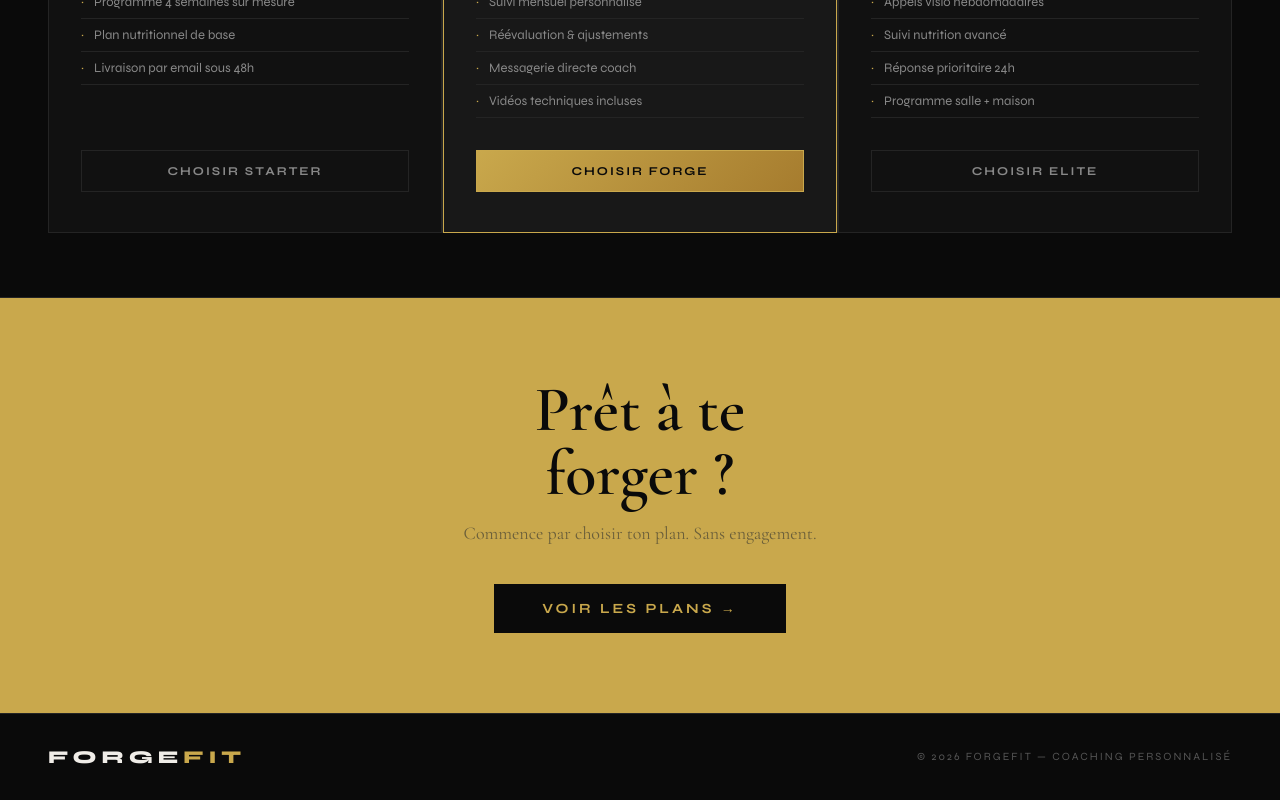
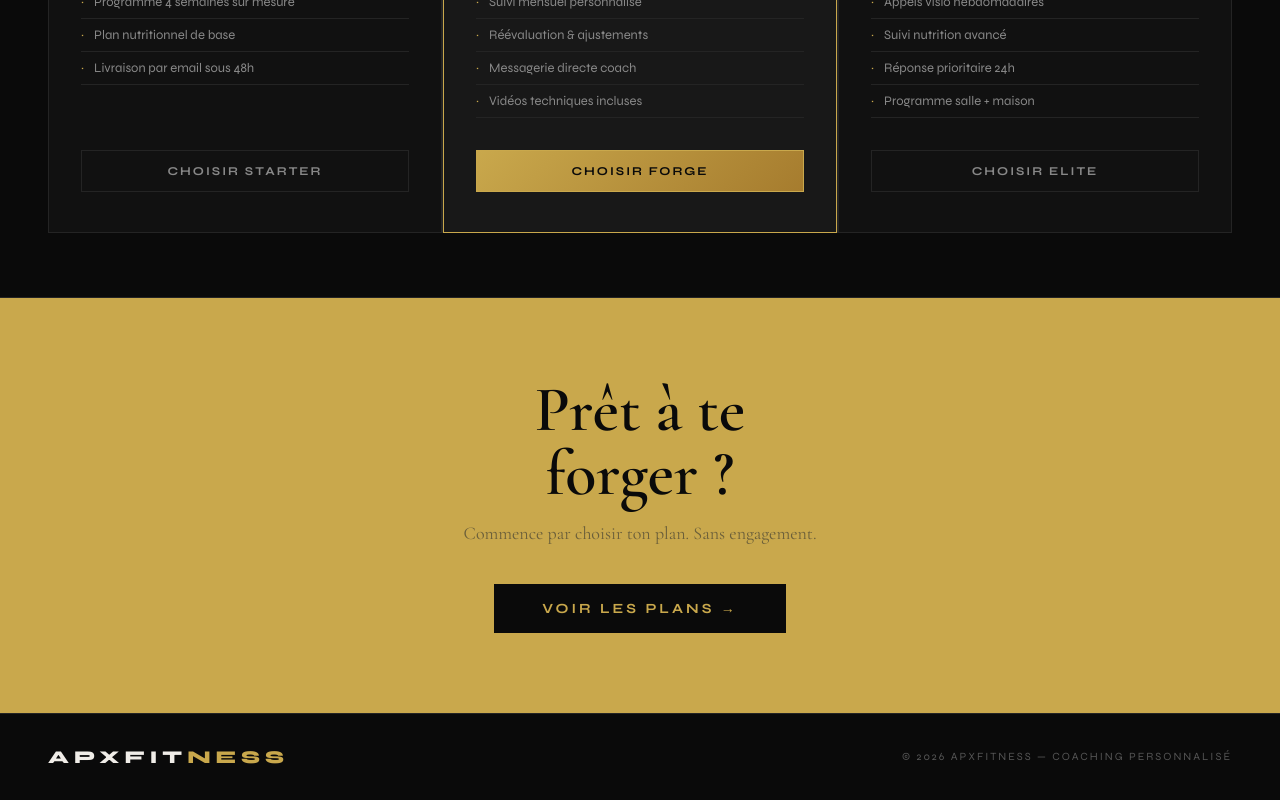
Before and after one commit to levaqueangel/forgefit, a Next.js app in the folder forgefit/: page / in a window 1280 px wide. Shown: the part 1852-2652 px from the top of the page. Built offline with nearby package versions, Linux system fonts and the light colour scheme.

Commit message:
Update page.js

```diff
--- a/forgefit/app/page.js
+++ b/forgefit/app/page.js
@@ -47,7 +47,7 @@ export default function Home() {
         padding:"20px 32px",borderBottom:"0.5px solid #242424",
         position:"sticky",top:0,background:"#0A0A0A",zIndex:100}}>
         <div style={{fontSize:22,fontWeight:800,letterSpacing:5}}>
-          FORGE<span style={{color:"#C9A84C"}}>FIT</span>
+          APXFIT<span style={{color:"#C9A84C"}}>NESS</span>
         </div>
         <div style={{display:"flex",gap:"2rem",fontSize:13,letterSpacing:"1px",color:"#555"}}>
           <span style={{cursor:"pointer"}} onClick={()=>document.getElementById("offres").scrollIntoView({behavior:"smooth"})}>Programmes</span>
@@ -205,8 +205,8 @@ export default function Home() {
       {/* Footer */}
       <footer style={{padding:"2rem 3rem",display:"flex",justifyContent:"space-between",
         alignItems:"center",borderTop:"0.5px solid #242424"}}>
-        <div style={{fontSize:18,fontWeight:800,letterSpacing:5}}>FORGE<span style={{color:"#C9A84C"}}>FIT</span></div>
-        <div style={{fontSize:11,letterSpacing:"2px",color:"#555",textTransform:"uppercase"}}>© 2026 ForgeFit — Coaching personnalisé</div>
+        <div style={{fontSize:18,fontWeight:800,letterSpacing:5}}>APXFIT<span style={{color:"#C9A84C"}}>NESS</span></div>
+        <div style={{fontSize:11,letterSpacing:"2px",color:"#555",textTransform:"uppercase"}}>© 2026 APXFITNESS — Coaching personnalisé</div>
       </footer>
     </div>
   );
```
